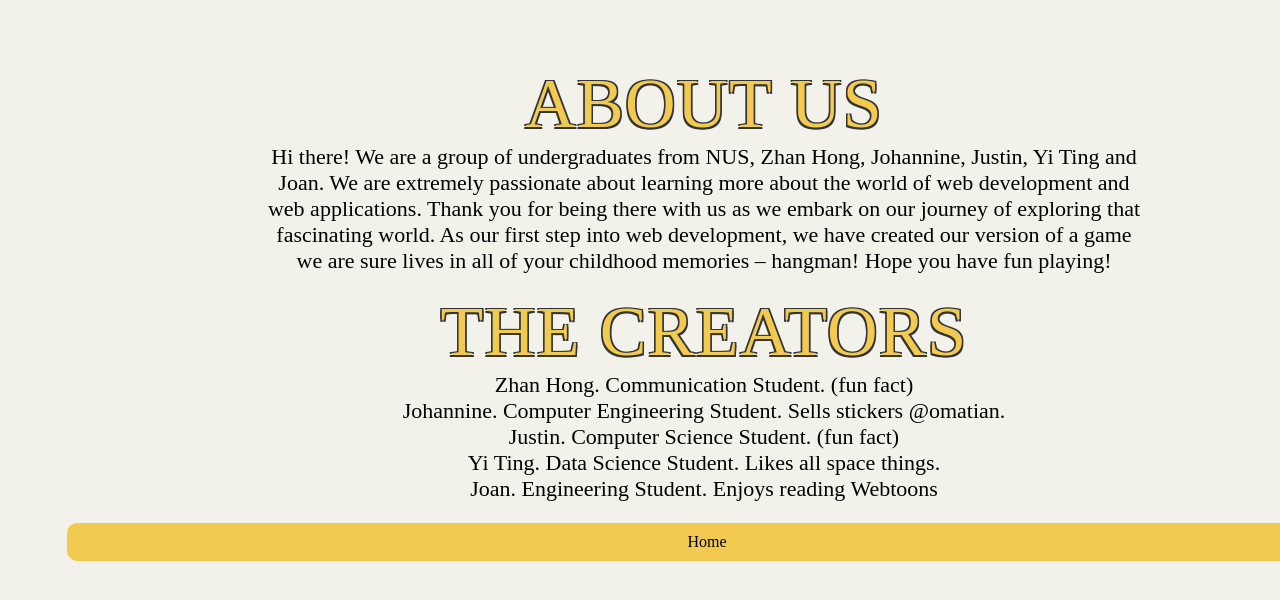
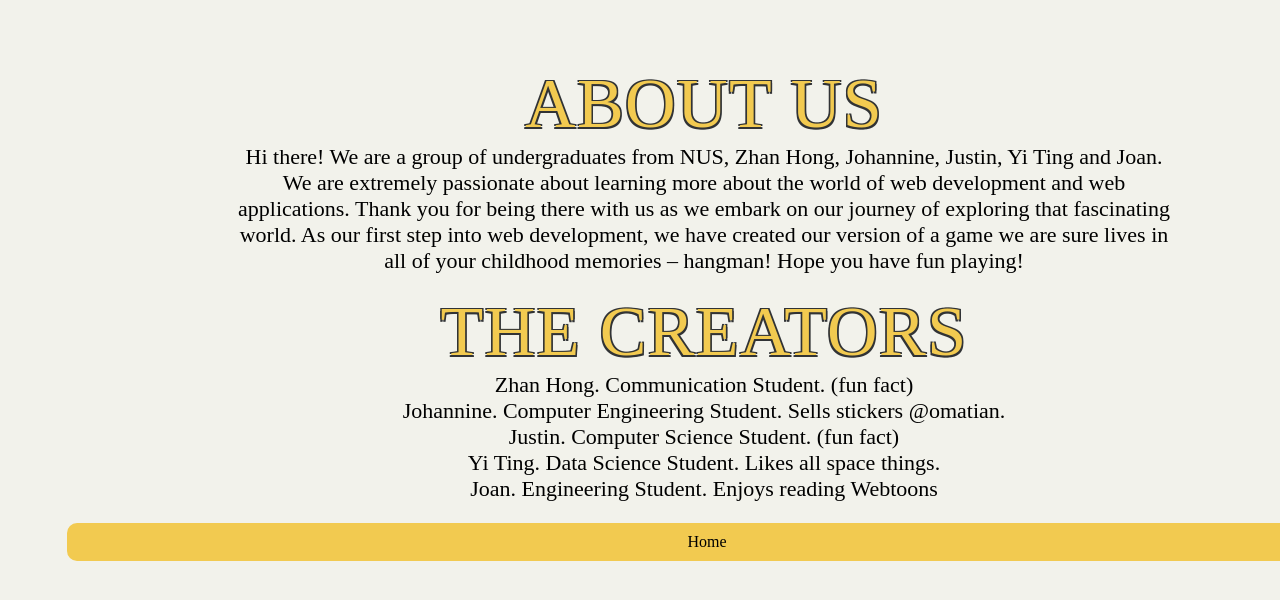
Before and after one commit to choongzhanhong/tiktokcamp, a React (Create React App) app: page /aboutus in a window 1280 px wide. Shown: the top 600 px of the page. Built offline with nearby package versions, Linux system fonts and the light colour scheme; some icons are missing.

Commit message:
changed width of .App class

```diff
--- a/src/MainMenu.css
+++ b/src/MainMenu.css
@@ -103,8 +103,8 @@
 
 .App-AboutUsText {
   font-size: 22px;
-  padding-right: 200px;
-  padding-left: 200px;
+  padding-right: 13vw;
+  padding-left: 13vw;
 }
 
 .App-TheCreators {
@@ -146,6 +146,7 @@
  */
  @media (max-width: 1024px) {
   .App{
+    width: 100%;
     position: absolute;
   }
    .App-Horizontal {
```
